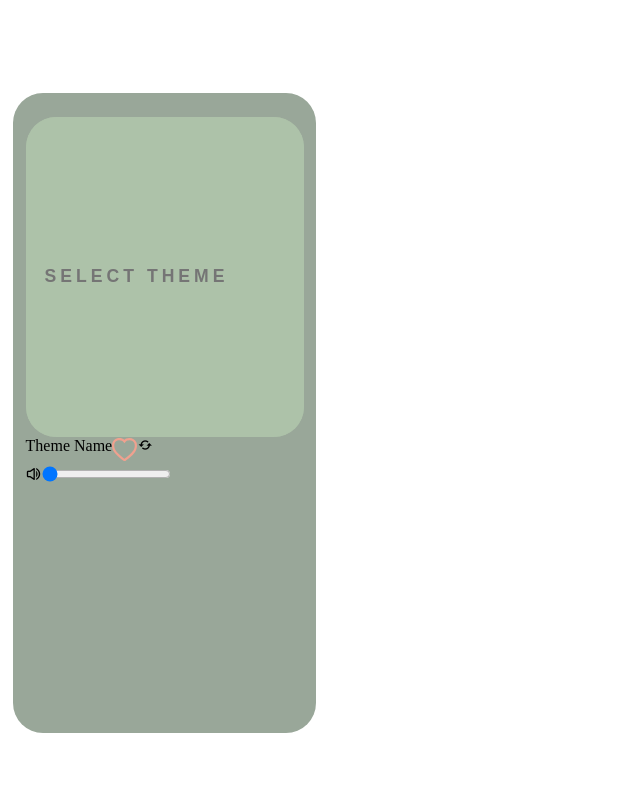
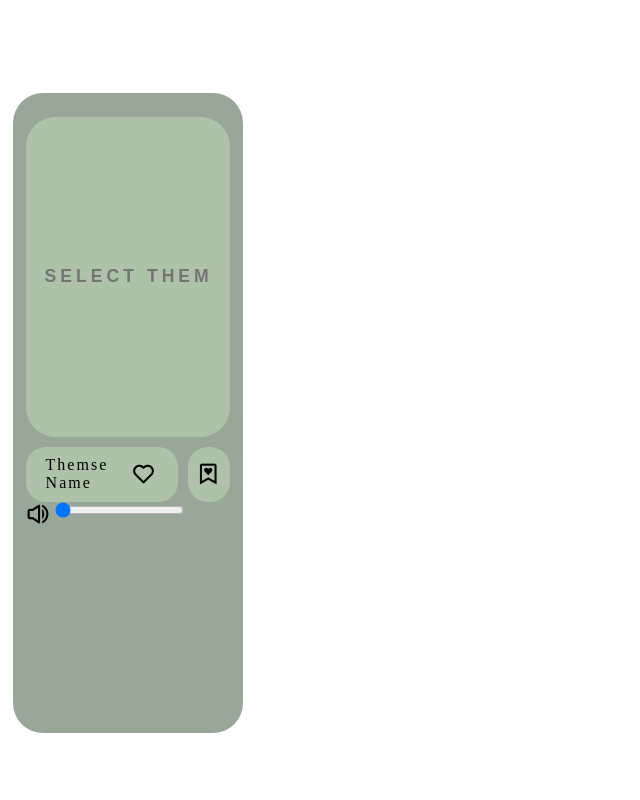
Before and after one commit to Kedoichi/Studyweb.github.io, a website: page index.html in a window 1280 px wide. Shown: the whole page, without its empty margins (0-640 px from the left). Drawn offline with nearby package versions, Linux system fonts and the light colour scheme.

Commit message:
Theme Info

```diff
--- a/Styles/style.scss
+++ b/Styles/style.scss
@@ -64,16 +64,16 @@ body {
     flex-direction: column;
     padding: 0px 1%;
     margin: 1% 1% 1%;
+    width: 18%;
     background-color: $Darkness;
     .ThemSelection {
       position: relative;
-      min-width: 7rem;
       margin-top: 3vh;
       height: 20rem;
       border-radius: 30px;
       background-color: $components;
       overflow: hidden;
-    }
+
       .chosen-value,
       .value-list {
         //position: absolute;
@@ -169,4 +169,53 @@ body {
         border-radius: 30px 0px 0px 30px;
       }
     }
+    .Player {
+      display: flex;
+      flex-direction: column;
+      width: 100%;
+      margin-top: 10px;
+      overflow: hidden;
+      i {
+        vertical-align: middle;
+        font-size: 25px;
+        mix-blend-mode: normal;
       }
+      .btn {
+        height: 55px;
+        padding: 0px 10px;
+        border-radius: 20px;
+        background-color: $components;
+        cursor: pointer;
+        margin: 0;
+        font-size: 16px;
+        letter-spacing: 2px;
+        overflow: hidden;
+        &:hover{
+          background-color: $light;
+        }
+      }
+
+      .Themes {
+        width: 100%;
+        display: flex;
+        .Save {
+          flex: 1;
+          display: flex;
+          justify-content: center;
+          align-items: center;
+          margin-left: 10px;
+        }
+        .info {
+          display: flex;
+          justify-content: space-between;
+          align-items: center;
+          flex: 5;
+          padding: 0px 20px;
+        }
+      }
+    }
+
+    .MusicControl {
+    }
+  }
+}
--- a/index.html
+++ b/index.html
@@ -33,13 +33,18 @@
       </div>
 
       <nav class="Player">
+
         <div class="Themes">
-          <div class="Name">Theme Name</div>
-          <div class="Save">
-            <img src="./src/img/heart.svg" alt="" />
+
+          <div class="info btn">
+
+            <div class="Name">Themse Name</div>
+            <div class="Like">
+              <i class="bx bx-heart"></i>
+            </div>
           </div>
-          <div class="Refresh">
-            <i class="bx bx-refresh"></i>
+          <div class="Save btn">
+            <i class="bx bx-bookmark-heart"></i>
           </div>
         </div>
         <div class="MusicControl">
```
Also changed, not shown: Styles/style.css, 2 other files. Lines whose indentation alone changed are shown as unchanged.
